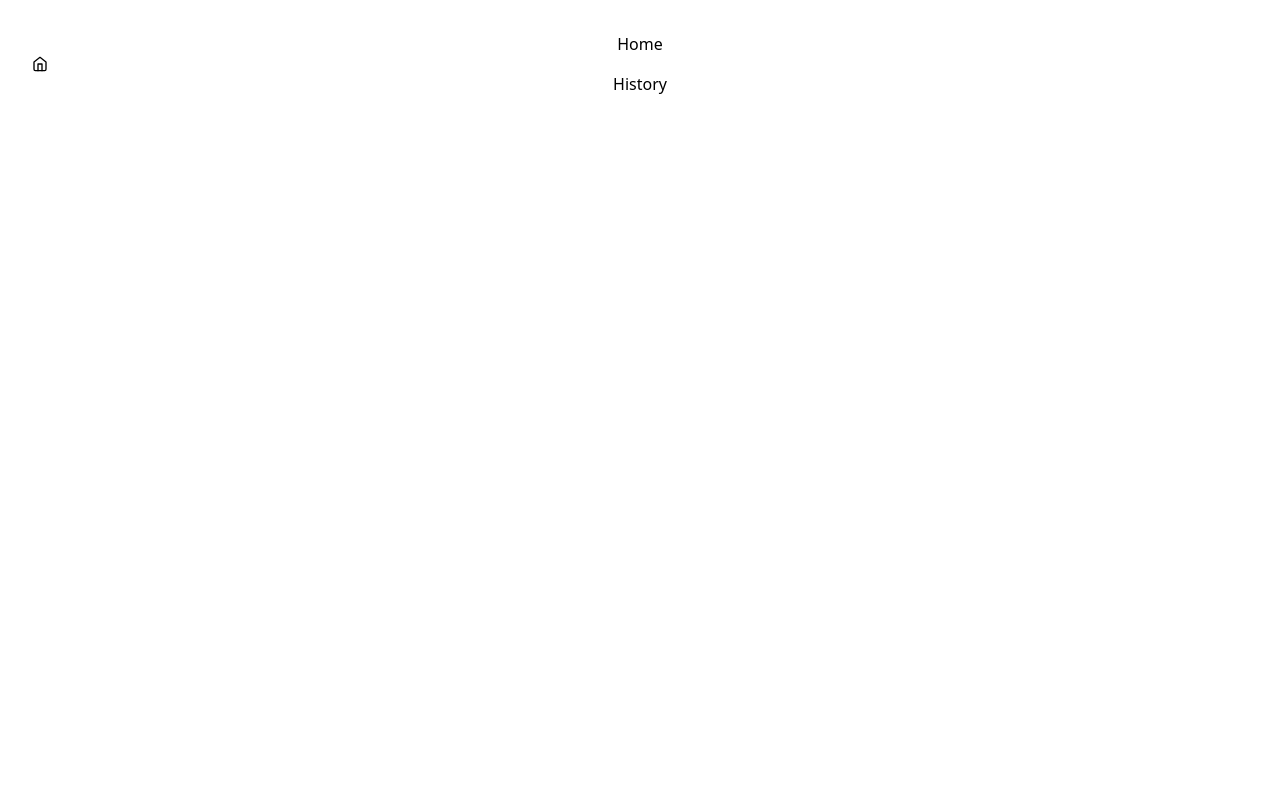
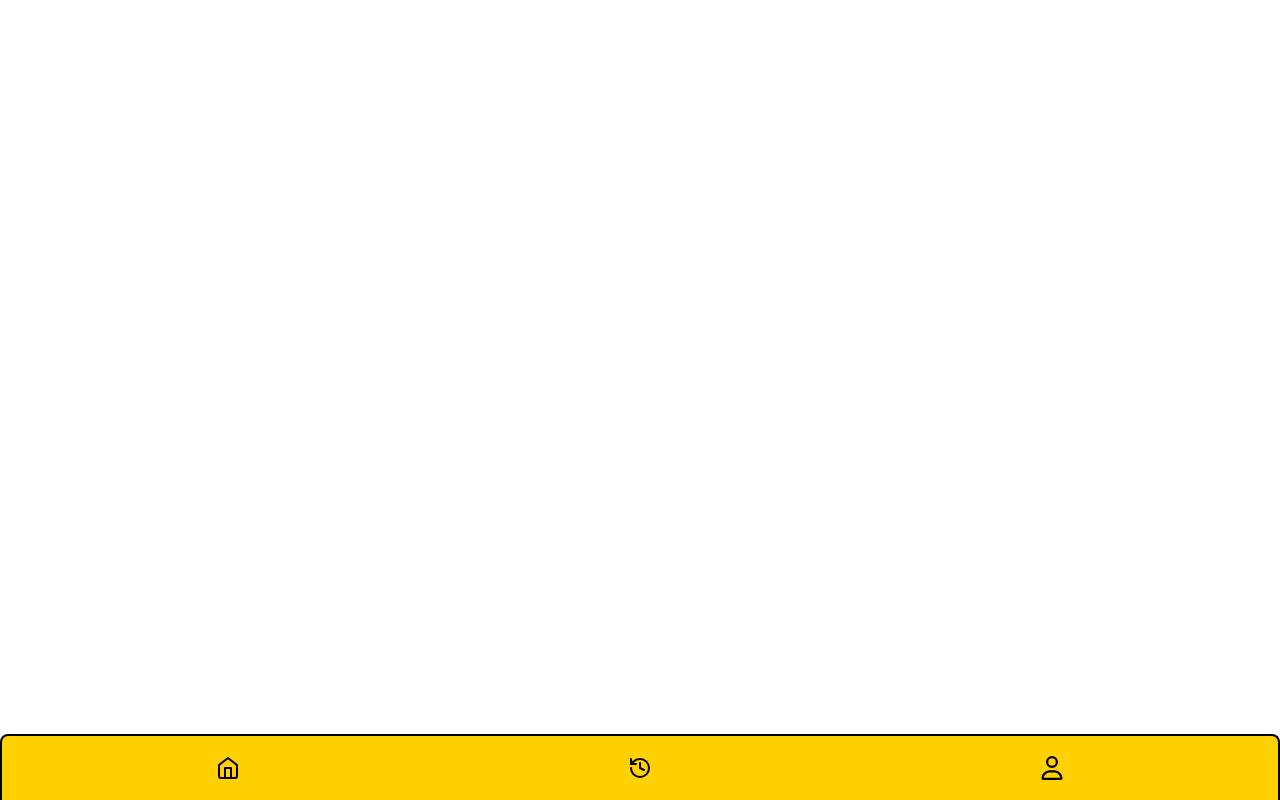
Before and after one commit to hayyaoe/kang2kang, a React (Vite) app: page /bottombar in a window 1280 px wide. Built offline with nearby package versions, Linux system fonts and the light colour scheme.

Commit message:
bottombar done

```diff
--- a/src/components/BottomBar.jsx
+++ b/src/components/BottomBar.jsx
@@ -1,24 +1,26 @@
 import { FiHome } from "react-icons/fi";
+import { FaRegUser } from "react-icons/fa6";
+import { LuHistory } from "react-icons/lu";
 import { Link } from "react-router-dom";
 
 const BottomBar = () => {
   return (
-    <div>
+    <div className="fixed left-0 bottom-0 w-screen bg-[#FFD100] p-5 rounded-t-lg border-t-2 border-r-2 border-l-2 border-black ">
       <nav>
-        <ul>
-          <li>
-            <Link to="/home" className="">
-              Home
-            </Link>
-          </li>
+        <ul className="w-full grid grid-cols-3 place-content-evenly justify-items-center text-2xl">
           <li>
             <Link to="/" className="">
               <FiHome />
             </Link>
           </li>
           <li>
-            <Link to="/home" className="">
-              History
+            <Link to="/history" className="">
+              <LuHistory />
+            </Link>
+          </li>
+          <li>
+            <Link to="/profile" className="">
+              <FaRegUser />
             </Link>
           </li>
         </ul>
```
